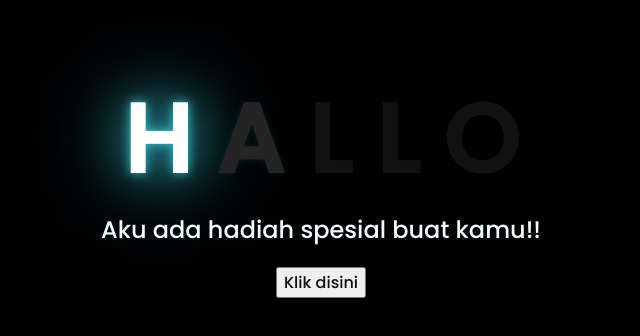
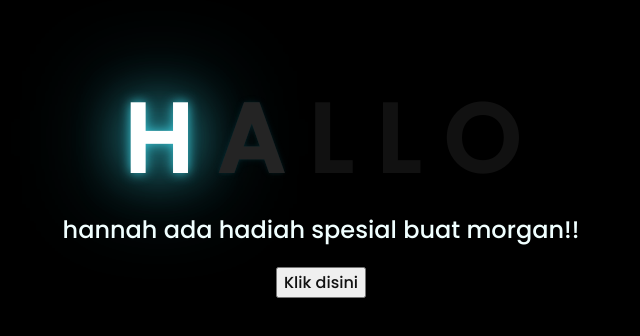
Before and after one commit to hanoymiaw/hanoymiaw.github.io, a plain HTML site: page sayangmolgan/index.html in a window 1280 px wide. Shown: the part 226-562 px from the top of the page, without its empty margins (327-967 px from the left). Drawn offline with Linux system fonts and the light colour scheme; files that its build step writes are made by us from their sources.

Commit message:
Update index.html

```diff
--- a/sayangmolgan/index.html
+++ b/sayangmolgan/index.html
@@ -18,7 +18,7 @@
         <span>O</span>
     </div>
     <div class="description">
-        <span>Aku ada hadiah spesial buat kamu!!</span>
+        <span>hannah ada hadiah spesial buat morgan!!</span>
     </div>
     <div class="button">
         <button>
```
